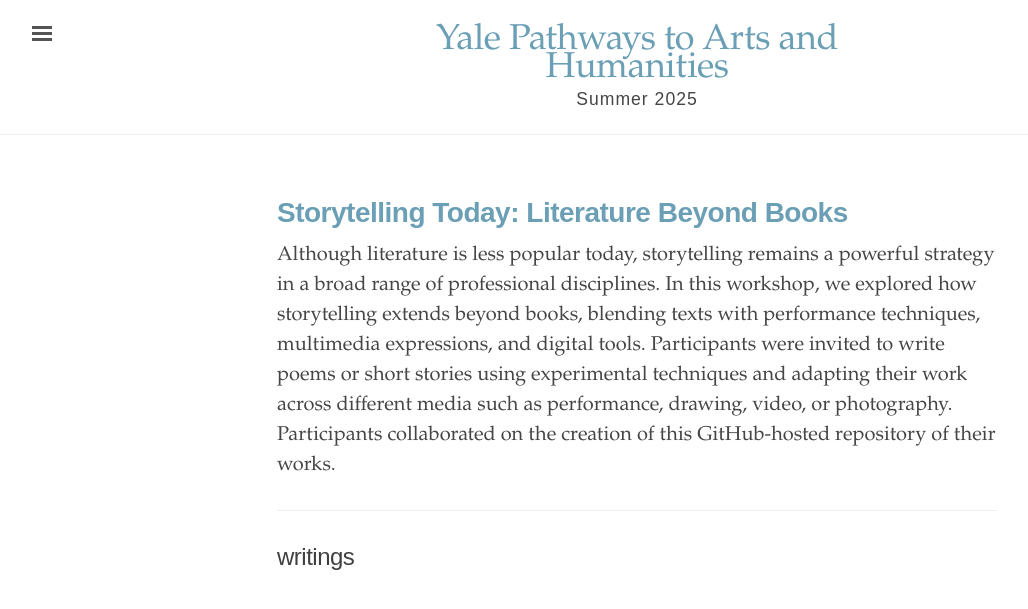
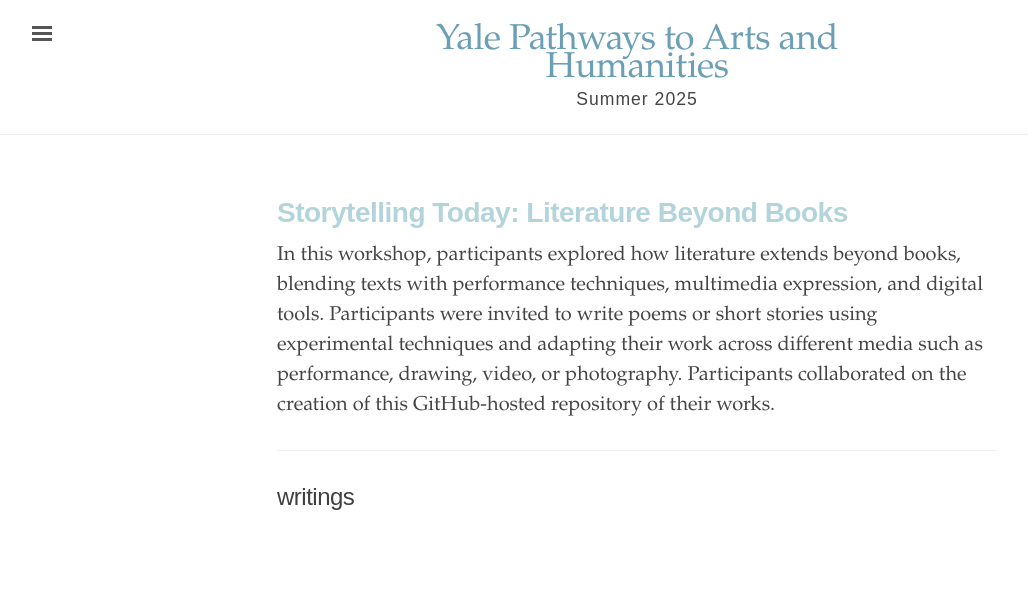
Before and after one commit to ypah-s25/storytelling, a Jekyll site: the page built from index.html, in a window 1280 px wide. Shown: the top 609 px of the page, without its empty margins (3-1031 px from the left). Built offline with Jekyll 4.4.1, drawn with Linux system fonts in a browser that asks for light colours.

Commit message:
Update index.html

```diff
--- a/index.html
+++ b/index.html
@@ -7,10 +7,10 @@
   <title>Yale Pathways to Arts and Humanities</title>
 </head>
 <div class="introduction">
-  <h1 style="font-weight: bold; color: #6a9fb5;">Storytelling Today: Literature Beyond Books</h1>
+  <h1 style="font-weight: bold; color: #b4d4dc;">Storytelling Today: Literature Beyond Books</h1>
 <body>
 <p>
-Although literature is less popular today, storytelling remains a powerful strategy in a broad range of professional disciplines. In this workshop, we explored how storytelling extends beyond books, blending texts with performance techniques, multimedia expressions, and digital tools. Participants were invited to write poems or short stories using experimental techniques and adapting their work across different media such as performance, drawing, video, or photography. Participants collaborated on the creation of this GitHub-hosted repository of their works.
+In this workshop, participants explored how literature extends beyond books, blending texts with performance techniques, multimedia expression, and digital tools. Participants were invited to write poems or short stories using experimental techniques and adapting their work across different media such as performance, drawing, video, or photography. Participants collaborated on the creation of this GitHub-hosted repository of their works.
 </p>
 </body>
 </div>
```
